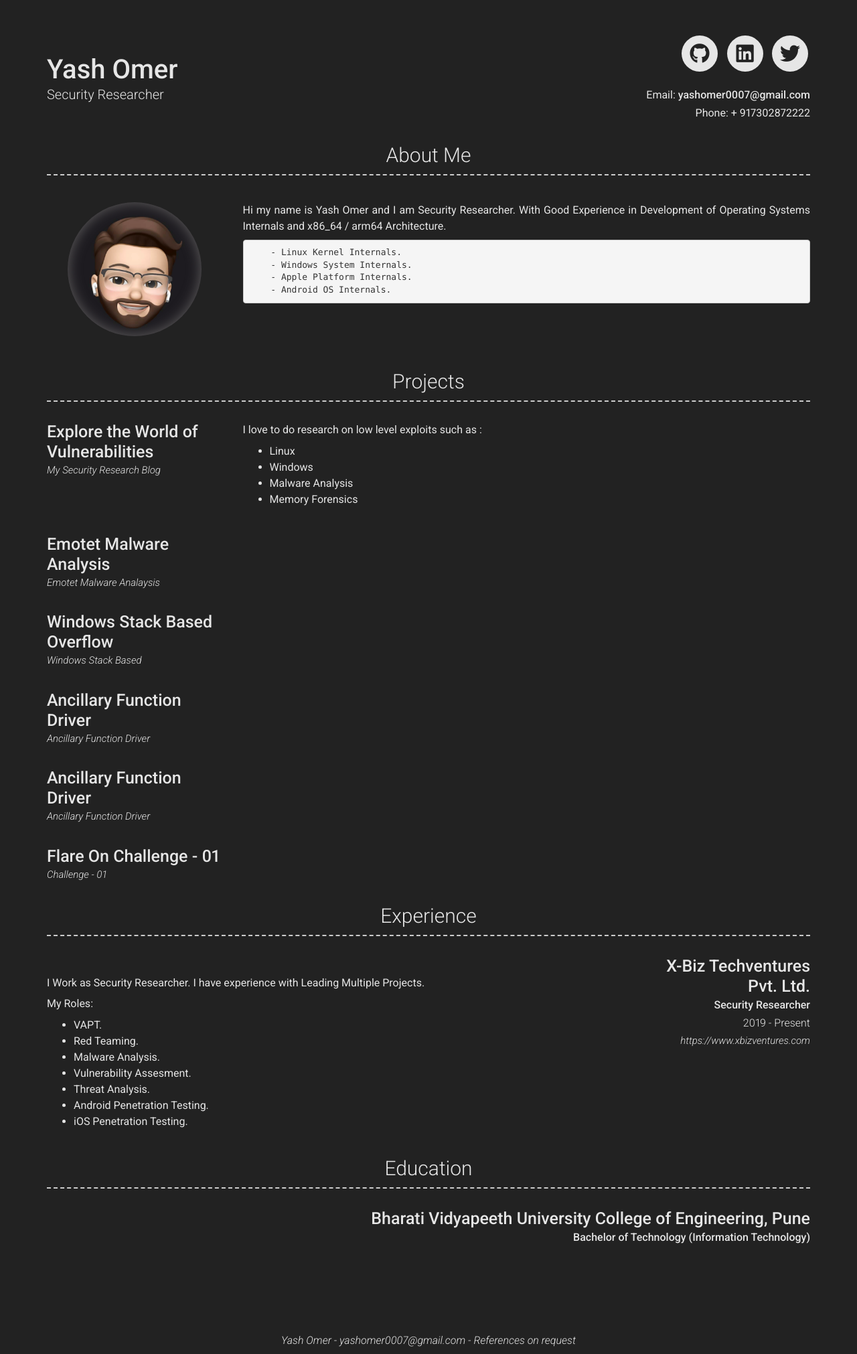
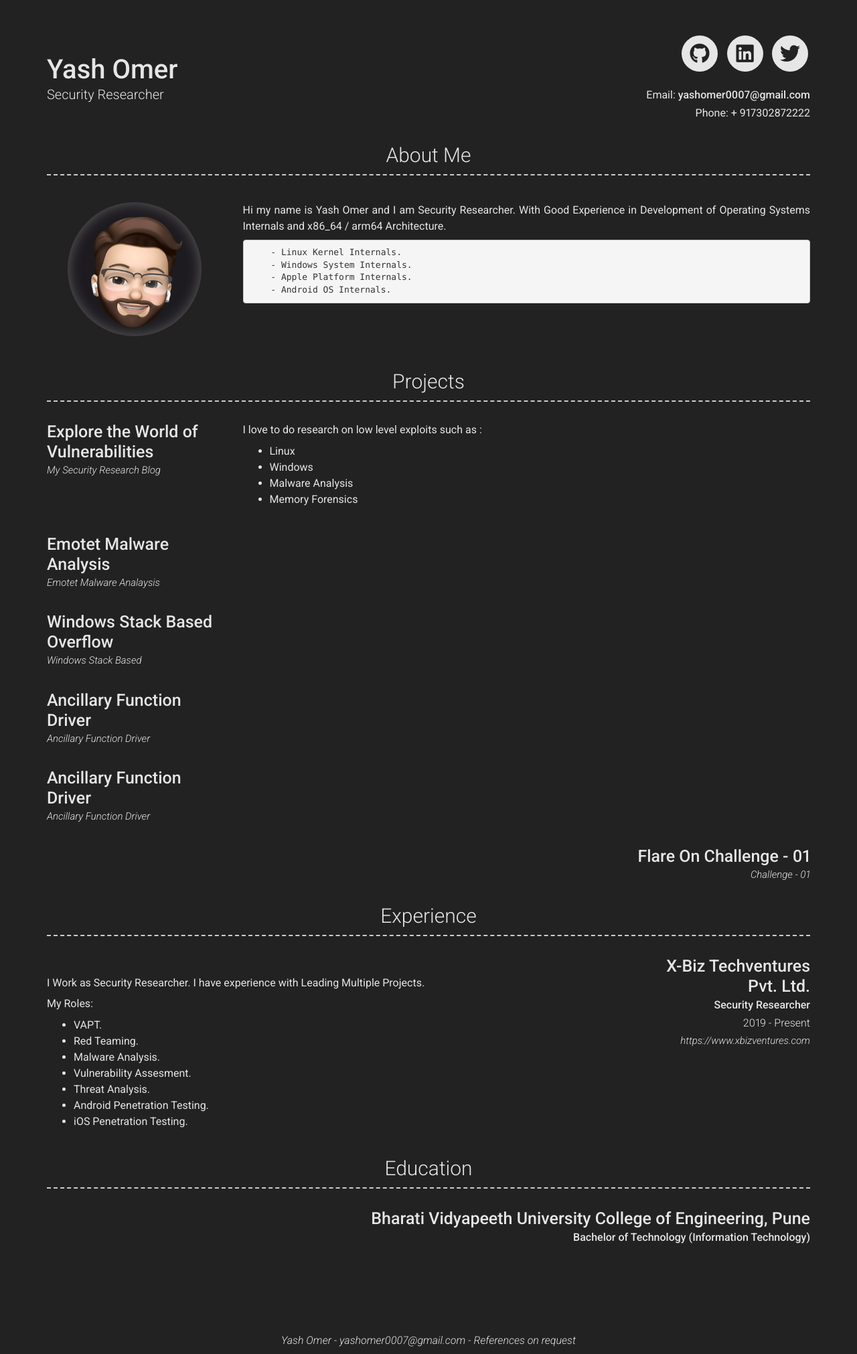
Before and after one commit to yashomer1994/Resume, a Jekyll site: the page built from index.md, in a window 1280 px wide. Shown: the whole page at 67% size. Built offline with Jekyll 4.4.1, drawn with Linux system fonts in a browser that asks for light colours; nearby versions of some CDN libraries.

Commit message:
Update _config.yml

```diff
--- a/_config.yml
+++ b/_config.yml
@@ -104,7 +104,7 @@ content:
         link_text: Ancillary Function Driver
 
         content:
-      - layout: left
+      - layout: right
         title: Flare On Challenge - 01
         icon: fab fa-github
         link: https://yashomer1994.github.io/yash007.github.io/python/pe/msdos/2021/01/11/Flare.html
```
